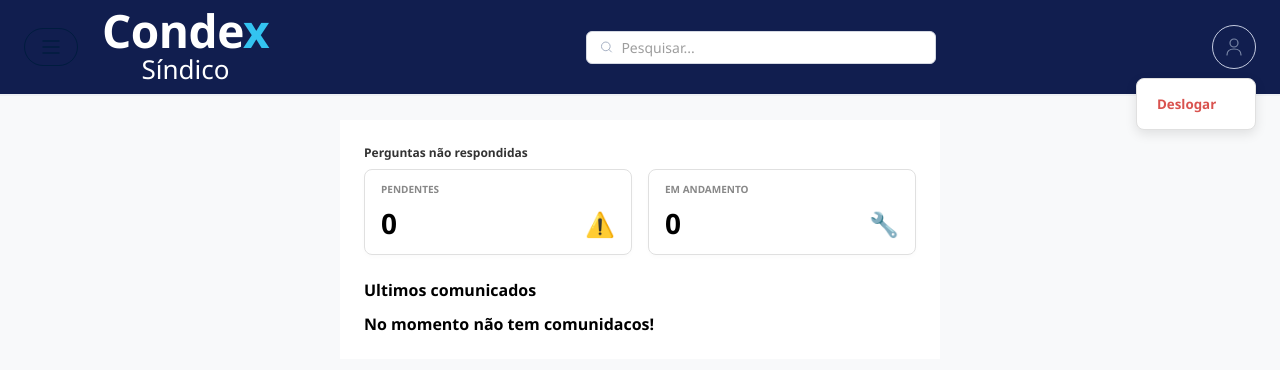
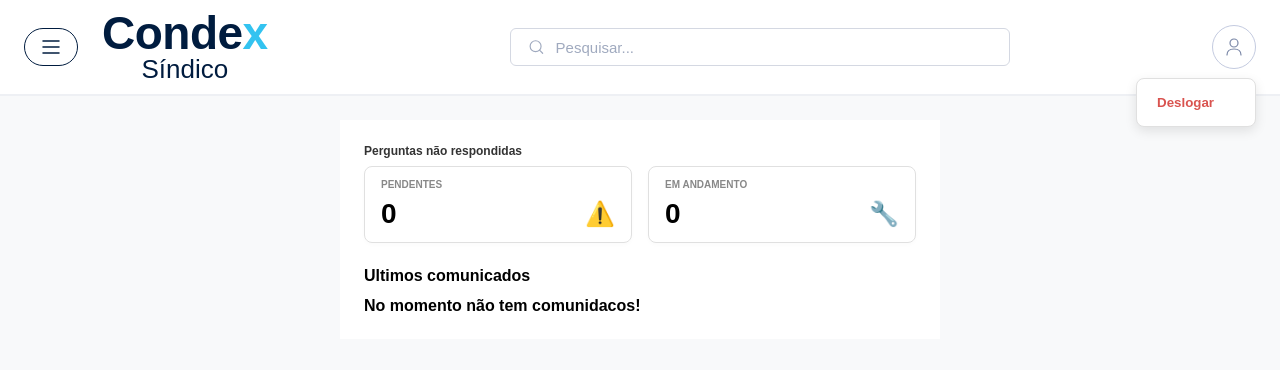
Before and after one commit to Condex-TCC/Condex-Front, a React (Vite) app: page /sindico in a window 1280 px wide. Both pictures are taken after a click on the button 1234 px from the left and 47 px from the top of the page. Shown: the top 370 px of the page. Built offline with nearby package versions, Linux system fonts and the light colour scheme.

Commit message:
Constando o CSS do header do sindico e do funcionário

```diff
--- a/src/components/porteiro/headerPorteiro.jsx
+++ b/src/components/porteiro/headerPorteiro.jsx
@@ -1,6 +1,6 @@
 //Local das importações
 import { useNavigate } from "react-router-dom";
-import "../../css/headerPorteiro.css"
+import styles from "../../css/headerPorteiro.module.css"
 import { useState } from "react"
 import * as CookieService from '../../service/cookie'
 
@@ -36,26 +36,26 @@ function HeaderPorteiro(){
     return (
 
         // Div para armazenar todos o itens do header
-        <header className="header">
+        <header className={styles.header}>
 
             {/* Div com todos os itens da logo */}
-            <div className="logo-container">
+            <div className={styles["logo-container"]}>
                 {/* Inicia o container para agrupar o título e o subtítulo da marca */}
 
                 {/* Cria a tag de título de maior hierarquia para o nome principal */}
-                <h1 className="logo-title">
+                <h1 className={styles["logo-title"]}>
                     {/* Escreve o texto com a letra 'x' isolada para destaque */}
-                    Cond<span className="logo-e">e</span><span className="logo-x">x</span>
+                    Cond<span className={styles["logo-e"]}>e</span><span className={styles["logo-x"]}>x</span>
                 </h1>
 
                 {/* Insere o subtítulo que fica abaixo da logomarca */}
-                <span className="logo-subtitle">Porteiro</span>
+                <span className={styles["logo-subtitle"]}>Porteiro</span>
             </div>
 
             {/* Barra de busca */}
-            <div className="search-container">
+            <div className={styles["search-container"]}>
                 <svg
-                className="search-icon"
+                className={styles["search-icon"]}
                 xmlns="http://www.w3.org/2000/svg"
                 viewBox="0 0 24 24"
                 fill="none"
@@ -69,16 +69,16 @@ function HeaderPorteiro(){
                 </svg>
                 <input
                 type="text"
-                className="search-input"
+                className={styles["search-input"]}
                 placeholder="Pesquisar..."
                 />
             </div>
 
              {/* Abre a seção direita do cabeçalho, focada no usuário */}
-            <div className="right-section" onClick={AlteraMenu}>
+            <div className={styles["right-section"]} onClick={AlteraMenu}>
 
                 {/* Botão de deslogar */}
-                <div className="avatar" onClick={AlteraMenu}>
+                <div className={styles.avatar} onClick={AlteraMenu}>
 
                 {/* Desenha o boneco do botão do usuário para o SVG */}
                     <svg width="24" height="24" viewBox="0 0 24 24" fill="none" xmlns="http://www.w3.org/2000/svg">
@@ -92,8 +92,8 @@ function HeaderPorteiro(){
                 {
                     //Verificando se o botão foi clicado
                     menuLogout ?
-                        <div className="dropdown-menu">
-                            <button type="button" onClick={deslogar} className="logout-button">
+                        <div className={styles["dropdown-menu"]}>
+                            <button type="button" onClick={deslogar} className={styles["logout-button"]}>
                                 Deslogar
                             </button>
                         </div>
--- a/src/components/sindico/headerSindoc.jsx
+++ b/src/components/sindico/headerSindoc.jsx
@@ -1,6 +1,6 @@
 //Importando os elementos que serão utilizados dentro o componente
 import { useContext, useState } from "react"
-import "../../css/headerSindico.css"
+import styles from "../../css/headerSindico.module.css"
 import * as CookieService from '../../service/cookie'
 import { useNavigate } from 'react-router-dom';
 import { MenuLateralContext } from "../../context/menuLateralContext";
@@ -45,16 +45,16 @@ function HeaderSindico(propos){
 
     //Retorna o componente
     return (
-    <header className="header">
+    <header className={styles.header}>
 
       {/* Abre a seção esquerda, que agrupa o botão e a logomarca */}
-      <div className="left-section" onClick={toogleMenuLarateral}>
+      <div className={styles["left-section"]} onClick={toogleMenuLarateral}>
 
         {/* Realiza uma renderização condicional para apagar a logomarca */}
         {menuLateral === 'fechado' && (
             <>
                 {/*  Cria o botão que contém o ícone do menu sanduíche */}
-                <button className="menu-btn">
+                <button className={styles["menu-btn"]}>
 
                     {/* Inicia o SVG do menu */}
                     <svg width="24" height="24" viewBox="0 0 24 24" fill="none" xmlns="http://www.w3.org/2000/svg">
@@ -66,30 +66,30 @@ function HeaderSindico(propos){
                     </svg>
                 </button>
 
-                <div className="logo-container">
+                <div className={styles["logo-container"]}>
                     {/* Inicia o container para agrupar o título e o subtítulo da marca */}
 
                     {/* Cria a tag de título de maior hierarquia para o nome principal */}
-                    <h1 className="logo-title">
+                    <h1 className={styles["logo-title"]}>
                         {/* Escreve o texto com a letra 'x' isolada para destaque */}
-                        Cond<span className="logo-e">e</span><span className="logo-x">x</span>
+                        Cond<span className={styles["logo-e"]}>e</span><span className={styles["logo-x"]}>x</span>
                     </h1>
 
                     {/* Insere o subtítulo que fica abaixo da logomarca */}
-                    <span className="logo-subtitle">Síndico</span>
+                    <span className={styles["logo-subtitle"]}>Síndico</span>
                 </div>
             </>
         )}
         </div>
 
         {/* Abre a seção central do cabeçalho dedicada à área de pesquisa */}
-        <div className="center-section">
+        <div className={styles["center-section"]}>
 
             {/* Inicia o container que constrói a caixa visual da barra de busca */}
-            <div className="search-container">
+            <div className={styles["search-container"]}>
 
                 {/* Inicia o SVG do ícone da lupa */}
-                <svg width="20" height="20" viewBox="0 0 24 24" fill="none" xmlns="http://www.w3.org/2000/svg" className="search-icon">
+                <svg width="20" height="20" viewBox="0 0 24 24" fill="none" xmlns="http://www.w3.org/2000/svg" className={styles["search-icon"]}>
 
                     {/* Desenha a lupa */}
                     <circle cx="11" cy="11" r="7" stroke="#A0AABF" strokeWidth="1.5" />
@@ -97,15 +97,15 @@ function HeaderSindico(propos){
                 </svg>
 
                 {/* Renderiza o campo interativo onde o usuário digita */}
-                <input type="text" placeholder="Pesquisar..." className="search-input" />
+                <input type="text" placeholder="Pesquisar..." className={styles["search-input"]} />
             </div>
         </div>
 
         {/* Abre a seção direita do cabeçalho, focada no usuário */}
-        <div className="right-section" onClick={AlteraMenu}>
+        <div className={styles["right-section"]} onClick={AlteraMenu}>
 
             {/* Cria o botão circular que representa o perfil */}
-            <button className="profile-btn">
+            <button className={styles["profile-btn"]}>
 
                 {/* Desenha o boneco do botão do usuário para o SVG */}
                 <svg width="24" height="24" viewBox="0 0 24 24" fill="none" xmlns="http://www.w3.org/2000/svg">
@@ -118,8 +118,8 @@ function HeaderSindico(propos){
             {
                 //Verificando se o botão foi clicado
                 menuLogout ?
-                    <div className="dropdown-menu">
-                        <button type="button" onClick={deslogar} className="logout-button">
+                    <div className={styles["dropdown-menu"]}>
+                        <button type="button" onClick={deslogar} className={styles["logout-button"]}>
                             Deslogar
                         </button>
                     </div>
--- a/src/css/headerPorteiro.css
+++ b/src/css/headerPorteiro.module.css
@@ -6,17 +6,21 @@
     padding: 12px 24px; /* Adiciona 12px de preenchimento vertical e 24px horizontal */
     font-family: -apple-system, BlinkMacSystemFont, "Segoe UI", Roboto, sans-serif; /* Define a fonte padrão */
 } /* Fim das regras para o container principal */
+
 .logo { /* Início das regras para o texto da logo à esquerda */
     font-size: 28px; /* Define o tamanho da fonte da logo como grande */
     font-weight: 700; /* Aplica negrito (bold) à fonte da logo */
     letter-spacing: -0.5px; /* Reduz levemente o espaçamento entre as letras */
 } /* Fim das regras da logo */
+
 .logo-white { /* Início das regras para a parte inicial do nome da logo */
     color: #ffffff; /* Define a cor do texto "Conde" como branco puro */
 } /* Fim das regras da classe logo-white */
+
 .logo-blue { /* Início das regras para a letra final da logo */
     color: #4db3ff; /* Define a cor da letra "x" como o azul claro característico */
 } /* Fim das regras da classe logo-blue */
+
 .search-container { /* Início das regras do container da barra de pesquisa no centro */
     display: flex; /* Usa flexbox para posicionar o ícone da lupa e o campo de texto lado a lado */
     align-items: center; /* Alinha o ícone e o input verticalmente no centro do container */
@@ -26,12 +30,20 @@
     width: 350px; /* Define uma largura fixa razoável para a barra de pesquisa */
     max-width: 50%; /* Garante que a barra não estoure o layout em telas menores */
 } /* Fim das regras da barra de pesquisa */
+
+.logo-container{
+  display: flex;
+  align-items: center;
+  flex-direction: column;
+}
+
 .search-icon { /* Início das regras para o ícone de lupa em formato SVG */
     width: 16px; /* Define a largura do ícone de pesquisa */
     height: 16px; /* Define a altura do ícone de pesquisa, mantendo a proporção */
     color: #a0a0a0; /* Define a cor do traçado da lupa como cinza claro */
     margin-right: 8px; /* Adiciona uma margem à direita para separar do campo de digitação */
 } /* Fim das regras do ícone de pesquisa */
+
 .search-input { /* Início das regras para o elemento input de texto invisível */
     border: none; /* Remove todas as bordas padrão aplicadas pelo navegador ao input */
     outline: none; /* Remove o contorno de foco azul/preto padrão do navegador */
@@ -40,9 +52,11 @@
     color: #333333; /* Define a cor do texto digitado como cinza escuro para boa leitura */
     background-color: transparent; /* Garante que o fundo do input não cubra o fundo do container */
 } /* Fim das regras do campo input */
+
 .search-input::placeholder { /* Início das regras pseudo-elemento para o texto de dica (placeholder) */
     color: #9e9e9e; /* Colore o texto "Pesquisar..." com tom de cinza médio/claro */
 } /* Fim das regras do placeholder */
+
 .avatar { /* Início das regras para o círculo de perfil de usuário na extrema direita */
     display: flex; /* Habilita o flexbox especificamente para alinhar as iniciais do usuário */
     justify-content: center; /* Centraliza as iniciais horizontalmente dentro do círculo */
--- a/src/css/headerSindico.css
+++ b/src/css/headerSindico.module.css
@@ -1,11 +1,11 @@
-* { /* Cria um seletor global para aplicar regras a todos os elementos HTML renderizados */
-  box-sizing: border-box; /* Previne que o padding e a borda modifiquem a largura final calculada do elemento */
-  margin: 0; /* Reseta as margens externas automáticas, zerando todos os espaços em volta */
-  padding: 0; /* Reseta os preenchimentos internos automáticos, zerando todos os espaços por dentro */
-  font-family: 'Segoe UI', Roboto, Helvetica, Arial, sans-serif; /* Define uma pilha de fontes modernas sem serifa para o texto */
-} /* Finaliza a regra de reset global */
+/* O reset global (*) foi removido daqui: CSS Modules só isola seletores de CLASSE,
+   um seletor universal "*" dentro de um .module.css continuaria vazando para o app
+   inteiro do mesmo jeito. O reset de margin/padding já existe em rootlayout.css,
+   então não precisamos duplicá-lo aqui. Se quiser a font-family 'Segoe UI' aplicada
+   ao header, ela já está definida abaixo, escopada dentro de .header. */
 
 .header { /* Inicia a regra de estilos para o container principal da barra superior */
+  font-family: 'Segoe UI', Roboto, Helvetica, Arial, sans-serif; /* Define a fonte apenas dentro do header, sem vazar para o resto do app */
   display: flex; /* Transforma o container em um modelo Flexbox, emparelhando filhos em linha por padrão */
   align-items: center; /* Alinha os blocos esquerdo, central e direito no meio do eixo vertical (Y) */
   justify-content: space-between; /* Espalha as três grandes seções com espaço igual vazio entre elas */
```
